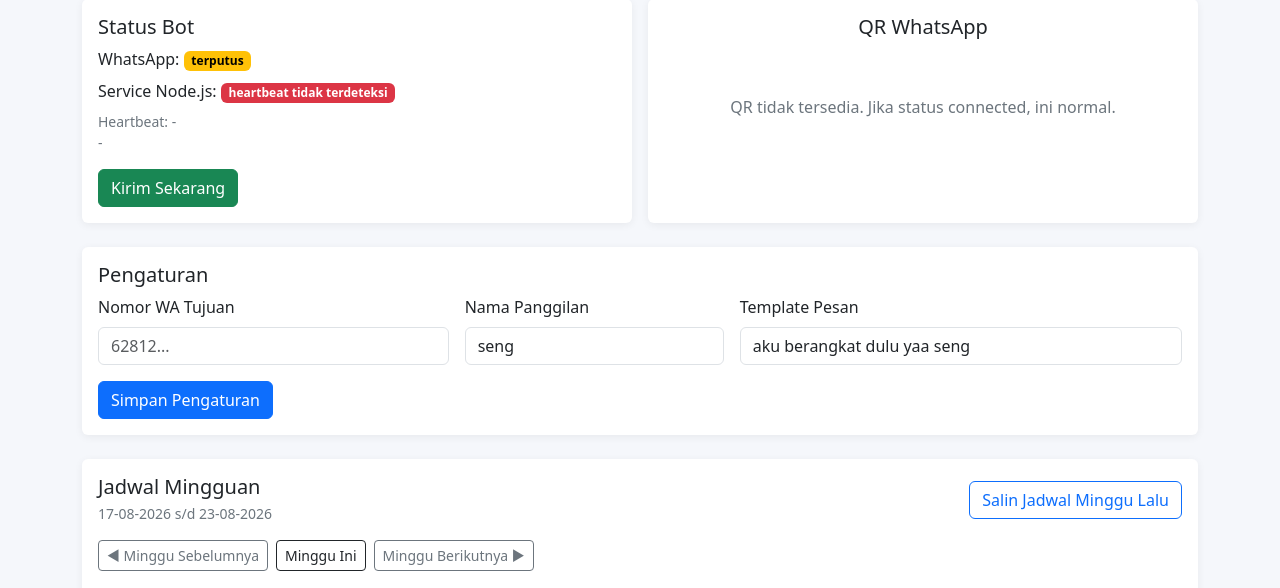
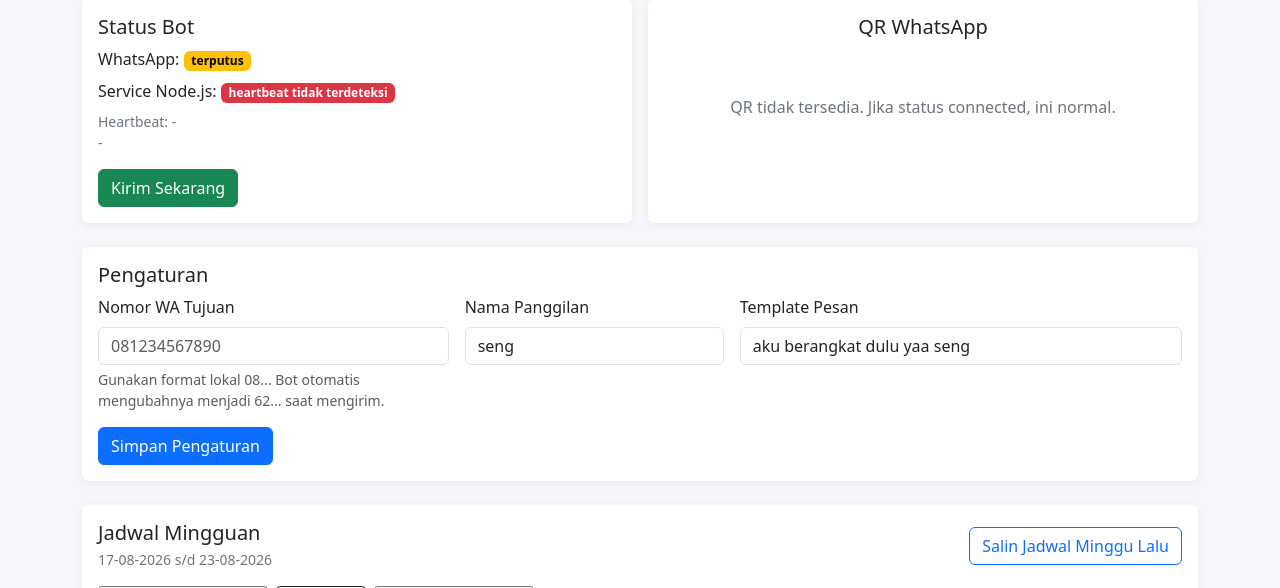
Before and after one commit to muhharis99/bot_wa_v1, a PHP site: page /public/index.php in a window 1280 px wide. Shown: the part 81-669 px from the top of the page. Run offline with PHP 8.4, Linux system fonts and the light colour scheme; the visitor is signed in with stand-in values (Sample User, id 1); data comes from the database, SQL or seed files in the repository; data that the repository does not hold is empty.

Commit message:
feat: use local 08 format for destination numbers

```diff
--- a/public/index.php
+++ b/public/index.php
@@ -8,14 +8,17 @@ if ($_SERVER['REQUEST_METHOD'] === 'POST') {
 
     if ($action === 'save_setting') {
         $nomor = preg_replace('/\D+/', '', $_POST['nomor_wa_tujuan'] ?? '');
+        if (str_starts_with($nomor, '62')) $nomor = '0' . substr($nomor, 2);
         $nama = trim($_POST['nama_panggilan'] ?? '');
         $template = trim($_POST['template_pesan'] ?? '');
         if ($nomor === '' || $template === '') {
             flash('danger', 'Nomor WhatsApp dan template pesan wajib diisi.');
+        } elseif (!preg_match('/^08\d{8,13}$/', $nomor)) {
+            flash('danger', 'Nomor WhatsApp harus memakai format lokal, contoh 081234567890.');
         } else {
             $stmt = $pdo->prepare('UPDATE pengaturan SET nomor_wa_tujuan=?, nama_panggilan=?, template_pesan=? WHERE id=1');
             $stmt->execute([$nomor, $nama, $template]);
-            flash('success', 'Pengaturan berhasil disimpan.');
+            flash('success', 'Pengaturan berhasil disimpan. Nomor akan otomatis dikonversi ke 62 saat bot mengirim pesan.');
         }
         redirect('index.php#pengaturan');
     }
@@ -102,7 +105,7 @@ $serviceAlive = $heartbeatAge <= 120;
         <div class="col-lg-6"><div class="card h-100"><div class="card-body text-center"><h2 class="h5">QR WhatsApp</h2><?php if(!empty($runtime['qr_base64'])): ?><img class="qr" src="<?=e($runtime['qr_base64'])?>" alt="QR WhatsApp"><p class="small text-secondary mt-2">Scan melalui WhatsApp &gt; Perangkat tertaut.</p><?php else: ?><div class="py-5 text-secondary">QR tidak tersedia. Jika status connected, ini normal.</div><?php endif; ?></div></div></div>
     </div>
 
-    <div class="card mb-4" id="pengaturan"><div class="card-body"><h2 class="h5">Pengaturan</h2><form method="post" class="row g-3"><input type="hidden" name="csrf" value="<?=e(csrf_token())?>"><input type="hidden" name="action" value="save_setting"><div class="col-md-4"><label class="form-label">Nomor WA Tujuan</label><input class="form-control" name="nomor_wa_tujuan" value="<?=e($setting['nomor_wa_tujuan'])?>" placeholder="62812..." required></div><div class="col-md-3"><label class="form-label">Nama Panggilan</label><input class="form-control" name="nama_panggilan" value="<?=e($setting['nama_panggilan'])?>"></div><div class="col-md-5"><label class="form-label">Template Pesan</label><input class="form-control" name="template_pesan" value="<?=e($setting['template_pesan'])?>" required></div><div class="col-12"><button class="btn btn-primary">Simpan Pengaturan</button></div></form></div></div>
+    <div class="card mb-4" id="pengaturan"><div class="card-body"><h2 class="h5">Pengaturan</h2><form method="post" class="row g-3"><input type="hidden" name="csrf" value="<?=e(csrf_token())?>"><input type="hidden" name="action" value="save_setting"><div class="col-md-4"><label class="form-label">Nomor WA Tujuan</label><input class="form-control" name="nomor_wa_tujuan" value="<?=e($setting['nomor_wa_tujuan'])?>" placeholder="081234567890" inputmode="numeric" required><div class="form-text">Gunakan format lokal 08... Bot otomatis mengubahnya menjadi 62... saat mengirim.</div></div><div class="col-md-3"><label class="form-label">Nama Panggilan</label><input class="form-control" name="nama_panggilan" value="<?=e($setting['nama_panggilan'])?>"></div><div class="col-md-5"><label class="form-label">Template Pesan</label><input class="form-control" name="template_pesan" value="<?=e($setting['template_pesan'])?>" required></div><div class="col-12"><button class="btn btn-primary">Simpan Pengaturan</button></div></form></div></div>
 
     <div class="card mb-4" id="jadwal">
         <div class="card-body">
```
